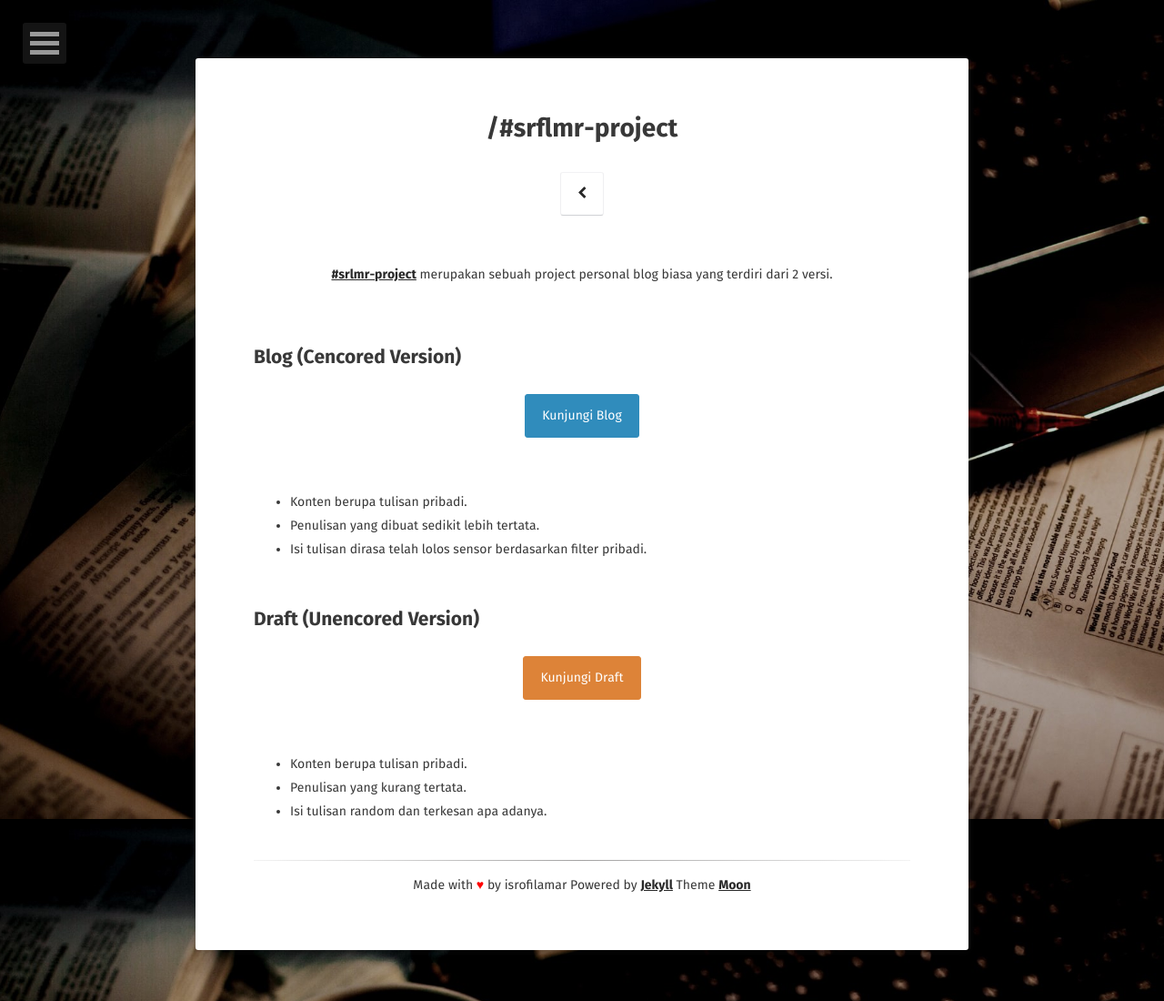
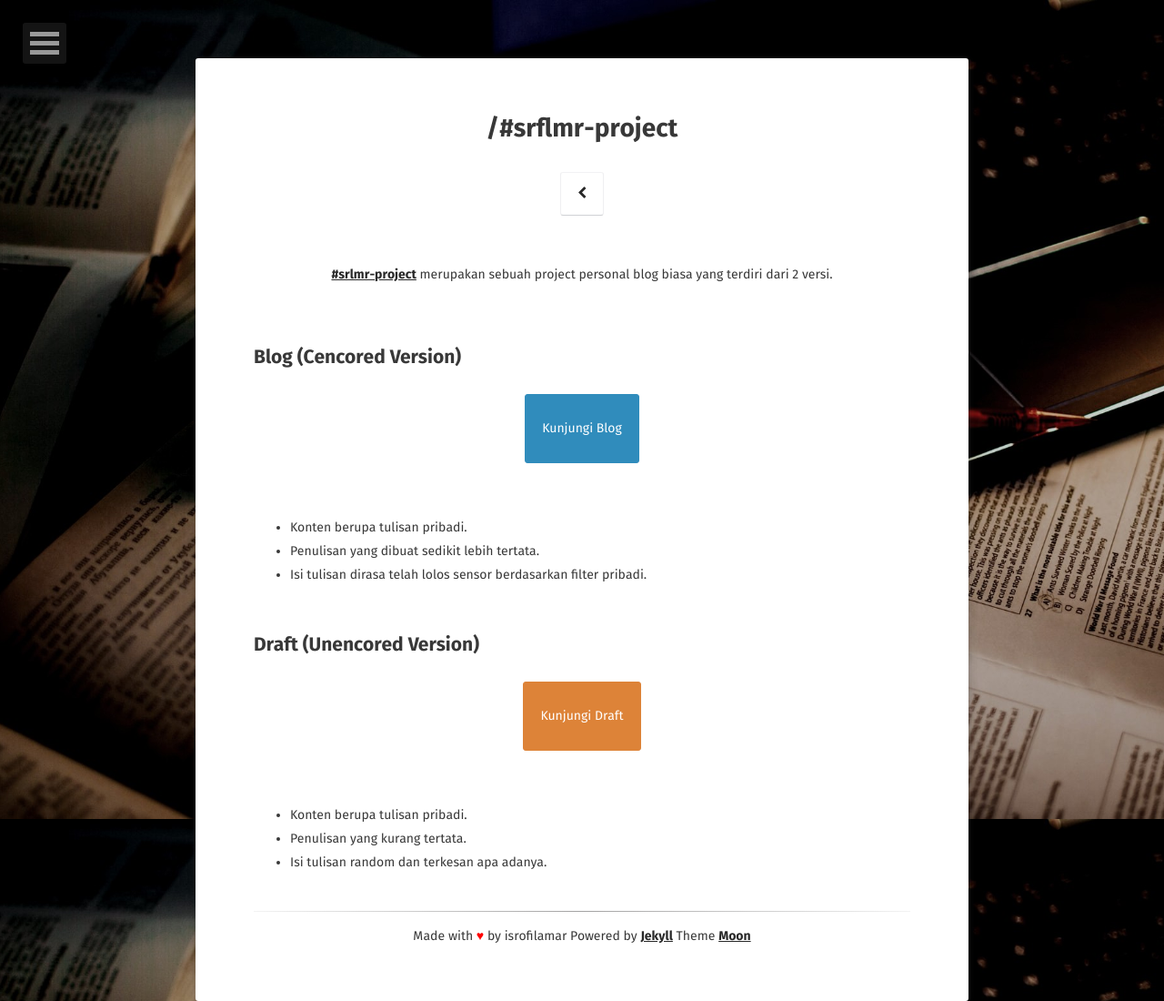
Before and after one commit to mvlnmr/srflmr-site, a Jekyll site: the page built from about/index.md, in a window 1280 px wide. Shown: the whole page at 91% size. Built offline with Jekyll 4.4.1, drawn with Linux system fonts in a browser that asks for light colours; some web fonts are replaced.

Commit message:
Update About

```diff
--- a/about/index.md
+++ b/about/index.md
@@ -14,7 +14,7 @@ comments: false
 ## Blog (Cencored Version)
 
 
-<center><a href="https://blog.srflmr.my.id" class="btn btn-info">Kunjungi Blog</a></center>
+<center><a href="https://blog.srflmr.my.id" class="btn zoombtn btn-info"><p>Kunjungi Blog</p></a></center>
 <br>
 
 * Konten berupa tulisan pribadi.
@@ -26,7 +26,7 @@ comments: false
 ## Draft (Unencored Version)
 
 
-<center><a href="https://draft.srflmr.my.id" class="btn btn-warning">Kunjungi Draft</a></center>
+<center><a href="https://draft.srflmr.my.id" class="btn zoombtn btn-warning"><p>Kunjungi Draft</p></a></center>
 <br>
 
 * Konten berupa tulisan pribadi.
```
